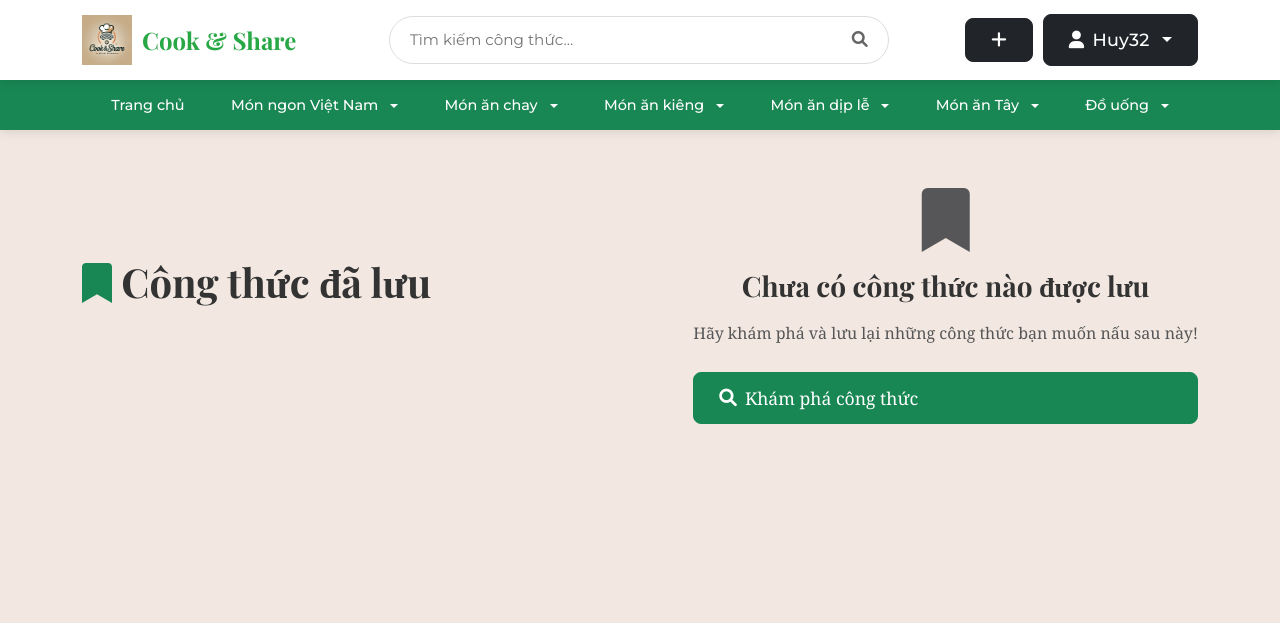
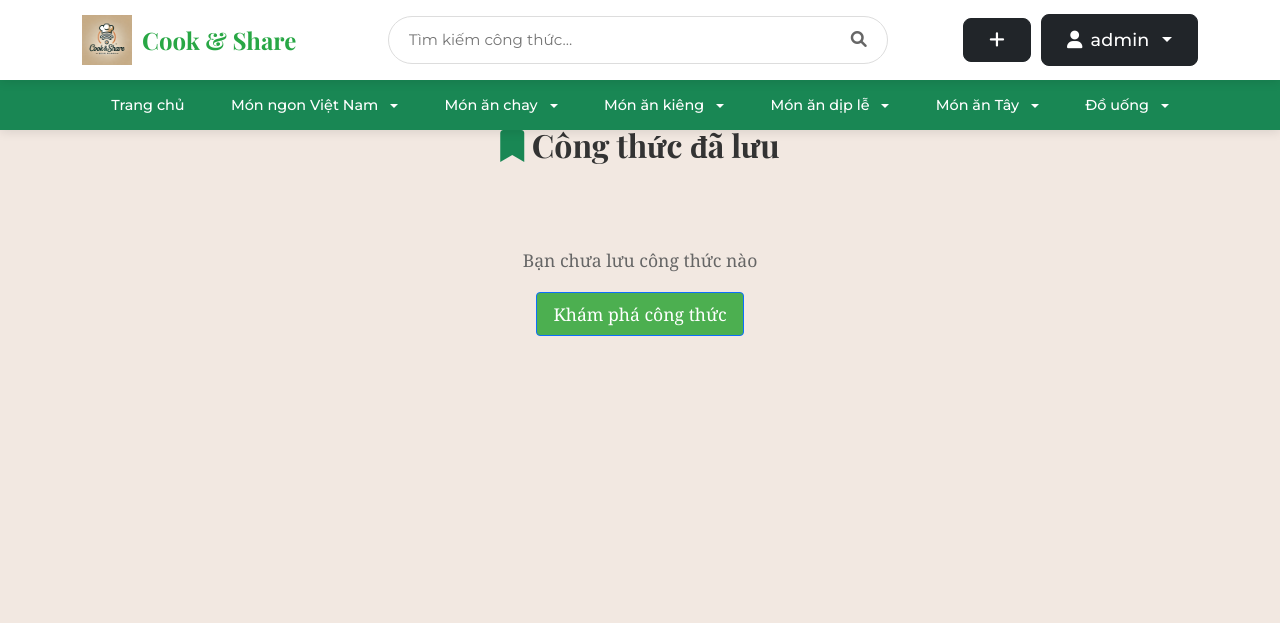
Before and after one commit to iuh-application-development/Recipe-Sharing-Plaform, a Flask app: page /saved_recipes in a window 1280 px wide. Shown: the top 623 px of the page. Run offline with Flask 3, Linux system fonts and the light colour scheme; a user stored in the database is signed in; data comes from the database, SQL or seed files in the repository.

Commit message:
sửa đăng nhập admin, giao diện công thức đã lưu

```diff
--- a/share_recipe/auth.py
+++ b/share_recipe/auth.py
@@ -64,14 +64,16 @@ def login():
         user = db.execute('SELECT * FROM user WHERE email = ?', (email,)).fetchone()
 
         if user is None:
-            error = 'Incorrect email.'
-        elif user and not check_password_hash(user['password'], password):
-            error = 'Incorrect password.'
+            error = 'Email không tồn tại.'
+        elif not check_password_hash(user['password'], password):
+            error = 'Mật khẩu không đúng.'
+        elif user['is_blocked']:
+            error = 'Tài khoản đã bị khóa.'
 
         if error is None:
             session.clear()
             session['user_id'] = user['id']
-            session['username'] = user['username'] # Lưu username vào session
+            session['username'] = user['username']
             return redirect(url_for('index'))
 
         flash(error)
--- a/share_recipe/blog.py
+++ b/share_recipe/blog.py
@@ -809,17 +809,36 @@ def toggle_save(id):
 @bp.route('/saved_recipes')
 @login_required
 def saved_recipes():
-    """Show all saved recipes."""
     db = get_db()
+    page = request.args.get('page', 1, type=int)
+    per_page = 9
+    offset = (page - 1) * per_page
+
+    # Lấy danh sách công thức đã lưu với phân trang
     saved_recipes = db.execute(
-        'SELECT p.*, u.username as author_name'
-        ' FROM post p JOIN user u ON p.author_id = u.id'
-        ' JOIN saved_recipes s ON p.id = s.post_id'
-        ' WHERE s.user_id = ?'
-        ' ORDER BY p.created DESC',
+        'SELECT p.*, u.username as author_name, bi.image_path '
+        'FROM post p '
+        'JOIN saved_recipes sr ON p.id = sr.post_id '
+        'JOIN user u ON p.author_id = u.id '
+        'LEFT JOIN blog_images bi ON p.id = bi.post_id AND bi.is_main_image = 1 '
+        'WHERE sr.user_id = ? '
+        'ORDER BY sr.created DESC '
+        'LIMIT ? OFFSET ?',
+        (g.user['id'], per_page, offset)
+    ).fetchall()
+
+    # Đếm tổng số công thức đã lưu
+    total_saved = db.execute(
+        'SELECT COUNT(*) FROM saved_recipes WHERE user_id = ?',
         (g.user['id'],)
-    ).fetchall()
-    return render_template('blog/saved_recipes.html', saved_recipes=saved_recipes)
+    ).fetchone()[0]
+
+    total_pages = (total_saved + per_page - 1) // per_page
+
+    return render_template('blog/saved_recipes.html',
+                         saved_recipes=saved_recipes,
+                         page=page,
+                         total_pages=total_pages)
 
 def get_saved_status(post_id):
     """Check if current user has saved the post."""
--- a/share_recipe/schema.sql
+++ b/share_recipe/schema.sql
@@ -14,7 +14,12 @@ CREATE TABLE user (
     password TEXT NOT NULL,
     email TEXT UNIQUE NOT NULL,
     created TIMESTAMP NOT NULL DEFAULT CURRENT_TIMESTAMP,
-    avatar_path TEXT
+    avatar_path TEXT,
+    role TEXT NOT NULL DEFAULT 'user',
+    is_blocked BOOLEAN NOT NULL DEFAULT 0,
+    gender TEXT,
+    birthdate DATE,
+    phone TEXT
 );
 
 CREATE TABLE post (
--- a/share_recipe/templates/blog/saved_recipes.html
+++ b/share_recipe/templates/blog/saved_recipes.html
@@ -3,16 +3,16 @@
 {% block title %}Công thức đã lưu{% endblock %}
 
 {% block content %}
-<div class="container py-5">
-    <div class="saved-recipes-header mb-4">
-        <h1 class="text-center mb-4">
-            <i class="fas fa-bookmark text-success"></i>
-            Công thức đã lưu
-        </h1>
+<div class="search-results-container">
+    <div class="search-header">
+        <h1><i class="fas fa-bookmark text-success"></i> Công thức đã lưu</h1>
+        {% if saved_recipes %}
+            <p>Có {{ saved_recipes|length }} công thức đã lưu</p>
+        {% endif %}
     </div>
 
     {% if saved_recipes %}
-        <div class="recipe-row">
+        <div class="recipe-grid">
             {% for recipe in saved_recipes %}
                 <div class="recipe-card">
                     <a href="{{ url_for('blog.detail', id=recipe.id) }}" class="recipe-link">
@@ -20,37 +20,225 @@
                             {% if recipe.image_path %}
                                 <img src="{{ url_for('static', filename=recipe.image_path) }}" alt="{{ recipe.title }}">
                             {% else %}
-                                <img src="{{ url_for('static', filename='uploads/default-recipe.jpg') }}" alt="Default Recipe Image">
+                                <img src="{{ url_for('static', filename='default-recipe.jpg') }}" alt="{{ recipe.title }}">
                             {% endif %}
                         </div>
                         <div class="recipe-info">
                             <h2 class="recipe-title">{{ recipe.title }}</h2>
+                            {% if recipe.description %}
+                                <p class="recipe-description">{{ recipe.description|truncate(100) }}</p>
+                            {% endif %}
                             <div class="recipe-meta">
-                                <p class="recipe-author">
-                                    <i class="fas fa-user"></i>
-                                    {{ recipe.author_name }}
-                                </p>
-                                <p class="recipe-date">
-                                    <i class="far fa-calendar-alt"></i>
-                                    {{ recipe.created.strftime('%d-%m-%Y') }}
-                                </p>
+                                <span class="author">
+                                    <i class="fas fa-user"></i> {{ recipe.author_name }}
+                                </span>
+                                <span class="date">
+                                    <i class="fas fa-calendar"></i> {{ recipe.created.strftime('%d-%m-%Y') }}
+                                </span>
                             </div>
                         </div>
                     </a>
                 </div>
             {% endfor %}
         </div>
+
+        {% if total_pages > 1 %}
+            <nav aria-label="Page navigation" class="pagination-container">
+                <ul class="pagination">
+                    <li class="page-item {% if page == 1 %}disabled{% endif %}">
+                        <a class="page-link" href="{{ url_for('blog.saved_recipes', page=page-1) }}">
+                            <i class="fas fa-chevron-left"></i>
+                        </a>
+                    </li>
+                    {% for p in range(1, total_pages + 1) %}
+                        <li class="page-item {% if page == p %}active{% endif %}">
+                            <a class="page-link" href="{{ url_for('blog.saved_recipes', page=p) }}">{{ p }}</a>
+                        </li>
+                    {% endfor %}
+                    <li class="page-item {% if page == total_pages %}disabled{% endif %}">
+                        <a class="page-link" href="{{ url_for('blog.saved_recipes', page=page+1) }}">
+                            <i class="fas fa-chevron-right"></i>
+                        </a>
+                    </li>
+                </ul>
+            </nav>
+        {% endif %}
     {% else %}
-        <div class="text-center py-5">
-            <div class="empty-state">
-                <i class="fas fa-bookmark fa-4x text-muted mb-3"></i>
-                <h3>Chưa có công thức nào được lưu</h3>
-                <p class="text-muted">Hãy khám phá và lưu lại những công thức bạn muốn nấu sau này!</p>
-                <a href="{{ url_for('blog.index') }}" class="btn btn-success mt-3">
-                    <i class="fas fa-search"></i> Khám phá công thức
-                </a>
-            </div>
+        <div class="no-results">
+            <p>Bạn chưa lưu công thức nào</p>
+            <a href="{{ url_for('blog.index') }}" class="btn btn-primary">Khám phá công thức</a>
         </div>
     {% endif %}
 </div>
+
+<style>
+.search-results-container {
+    max-width: 1200px;
+    margin: 0 auto;
+    padding: 2rem;
+}
+
+.search-header {
+    margin-bottom: 2rem;
+    text-align: center;
+}
+
+.search-header h1 {
+    font-size: 2rem;
+    color: #333;
+    margin-bottom: 0.5rem;
+}
+
+.search-header p {
+    color: #666;
+    font-size: 1.1rem;
+}
+
+.recipe-grid {
+    display: grid;
+    grid-template-columns: repeat(3, 1fr);
+    gap: 2rem;
+    max-width: 1200px;
+    margin: 0 auto;
+}
+
+.recipe-card {
+    background: white;
+    border-radius: 8px;
+    overflow: hidden;
+    box-shadow: 0 2px 4px rgba(0,0,0,0.1);
+    transition: transform 0.2s;
+}
+
+.recipe-card:hover {
+    transform: translateY(-5px);
+}
+
+.recipe-link {
+    text-decoration: none;
+    color: inherit;
+}
+
+.recipe-image {
+    width: 100%;
+    height: 200px;
+    overflow: hidden;
+}
+
+.recipe-image img {
+    width: 100%;
+    height: 100%;
+    object-fit: cover;
+}
+
+.recipe-info {
+    padding: 1rem;
+}
+
+.recipe-title {
+    font-size: 1.25rem;
+    margin-bottom: 0.5rem;
+    color: #333;
+}
+
+.recipe-description {
+    color: #666;
+    font-size: 0.9rem;
+    margin-bottom: 1rem;
+    line-height: 1.4;
+}
+
+.recipe-meta {
+    display: flex;
+    justify-content: space-between;
+    color: #888;
+    font-size: 0.85rem;
+}
+
+.recipe-meta i {
+    margin-right: 0.25rem;
+}
+
+.no-results {
+    text-align: center;
+    padding: 3rem;
+}
+
+.no-results p {
+    font-size: 1.1rem;
+    color: #666;
+    margin-bottom: 1rem;
+}
+
+.btn-primary {
+    display: inline-block;
+    padding: 0.5rem 1rem;
+    background-color: #4CAF50;
+    color: white;
+    text-decoration: none;
+    border-radius: 4px;
+    transition: background-color 0.2s;
+}
+
+.btn-primary:hover {
+    background-color: #45a049;
+}
+
+.pagination-container {
+    margin-top: 2rem;
+    display: flex;
+    justify-content: center;
+}
+
+.pagination {
+    display: flex;
+    list-style: none;
+    padding: 0;
+    margin: 0;
+}
+
+.page-item {
+    margin: 0 0.25rem;
+}
+
+.page-link {
+    padding: 0.5rem 1rem;
+    color: #4CAF50;
+    background-color: white;
+    border: 1px solid #ddd;
+    border-radius: 4px;
+    text-decoration: none;
+    transition: all 0.2s;
+}
+
+.page-item.active .page-link {
+    background-color: #4CAF50;
+    color: white;
+    border-color: #4CAF50;
+}
+
+.page-link:hover {
+    background-color: #f5f5f5;
+}
+
+.page-item.disabled .page-link {
+    color: #ccc;
+    pointer-events: none;
+    background-color: #f8f9fa;
+    border-color: #ddd;
+}
+
+/* Responsive design cho màn hình nhỏ */
+@media (max-width: 1200px) {
+    .recipe-grid {
+        grid-template-columns: repeat(2, 1fr);
+    }
+}
+
+@media (max-width: 768px) {
+    .recipe-grid {
+        grid-template-columns: 1fr;
+    }
+}
+</style>
 {% endblock %}
```
Also changed, not shown: instance/share_recipe.sqlite.
